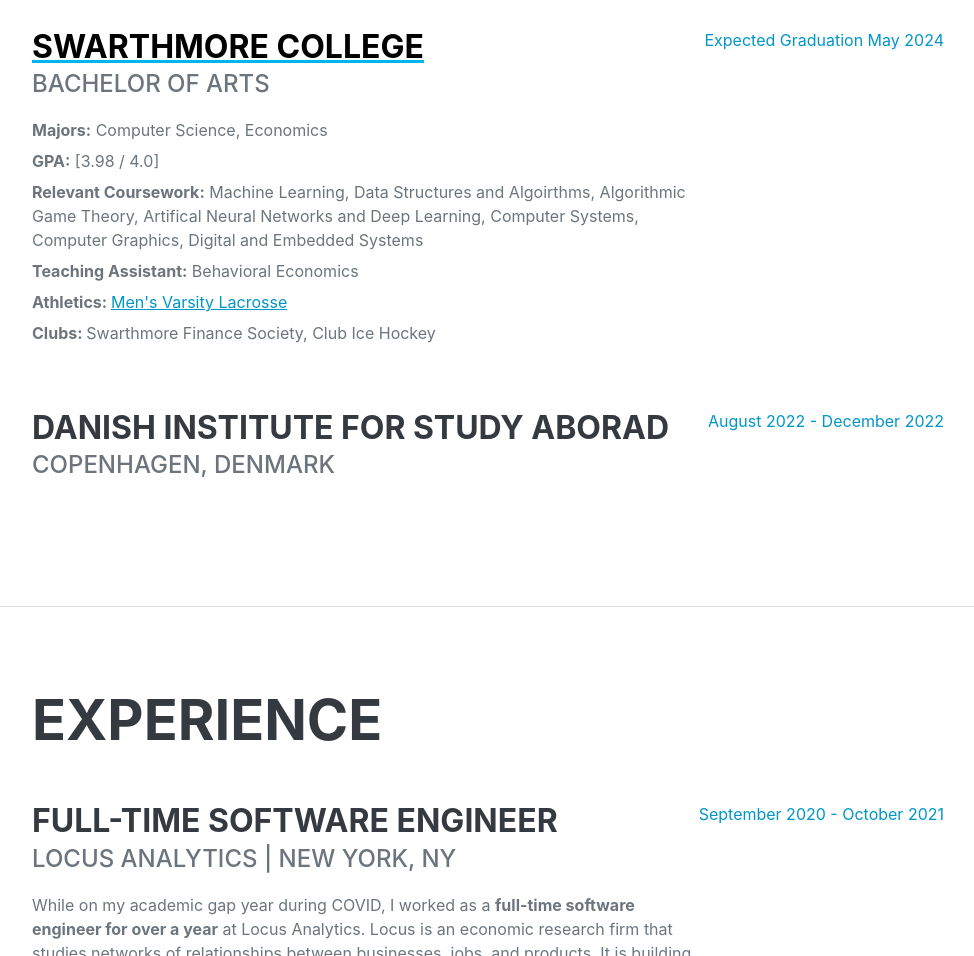
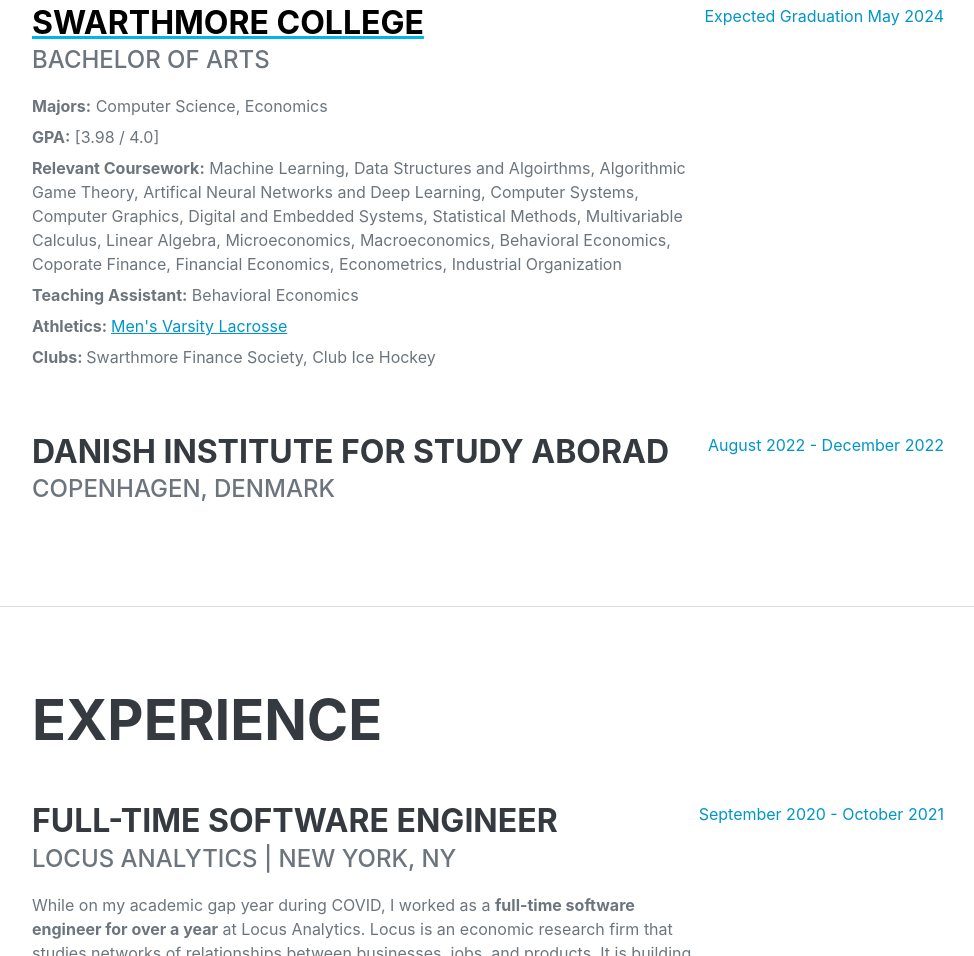
Before and after one commit to jackbrosgol/jackbrosgol.github.io, a plain HTML site: page index.html in a window 1280 px wide. Shown: the part 995-1951 px from the top of the page, without its empty margins (288-1262 px from the left). Drawn offline with nearby package versions, Linux system fonts and the light colour scheme; a web font is replaced by a local one.

Commit message:
Update index.html

```diff
--- a/index.html
+++ b/index.html
@@ -84,9 +84,9 @@
                             <div style="margin-bottom: 7px;"><strong>GPA:</strong> [3.98 / 4.0]</div>
                             <div style="margin-bottom: 7px;">
                                 <strong>Relevant Coursework:</strong> Machine Learning, Data Structures and Algoirthms, Algorithmic Game Theory,
-                                Artifical Neural Networks and Deep Learning, Computer Systems, Computer Graphics, Digital and Embedded Systems
-                                <!-- Statistical Methods, Multivariable Calculus, Linear Algebra, Microeconomics, Macroeconomics, Behavioral Economics,
-                                Coporate Finance, Financial Economics, Econometrics, Industrial Organization -->
+                                Artifical Neural Networks and Deep Learning, Computer Systems, Computer Graphics, Digital and Embedded Systems,
+                                Statistical Methods, Multivariable Calculus, Linear Algebra, Microeconomics, Macroeconomics, Behavioral Economics,
+                                Coporate Finance, Financial Economics, Econometrics, Industrial Organization
                              </div>
                              <div style="margin-bottom: 7px;"><strong>Teaching Assistant:</strong> Behavioral Economics</div>
                              <div style="margin-bottom: 7px;">
```
